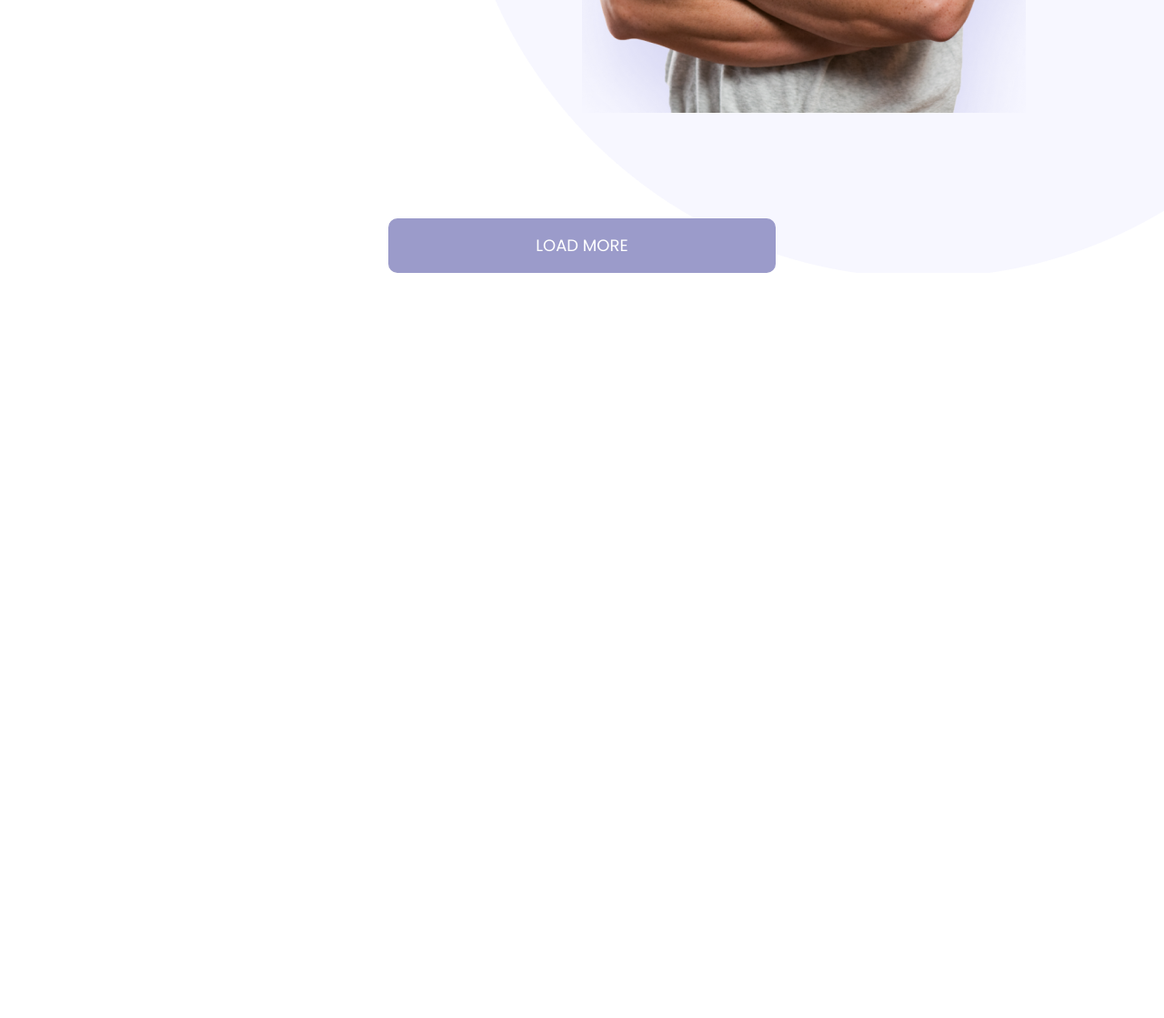
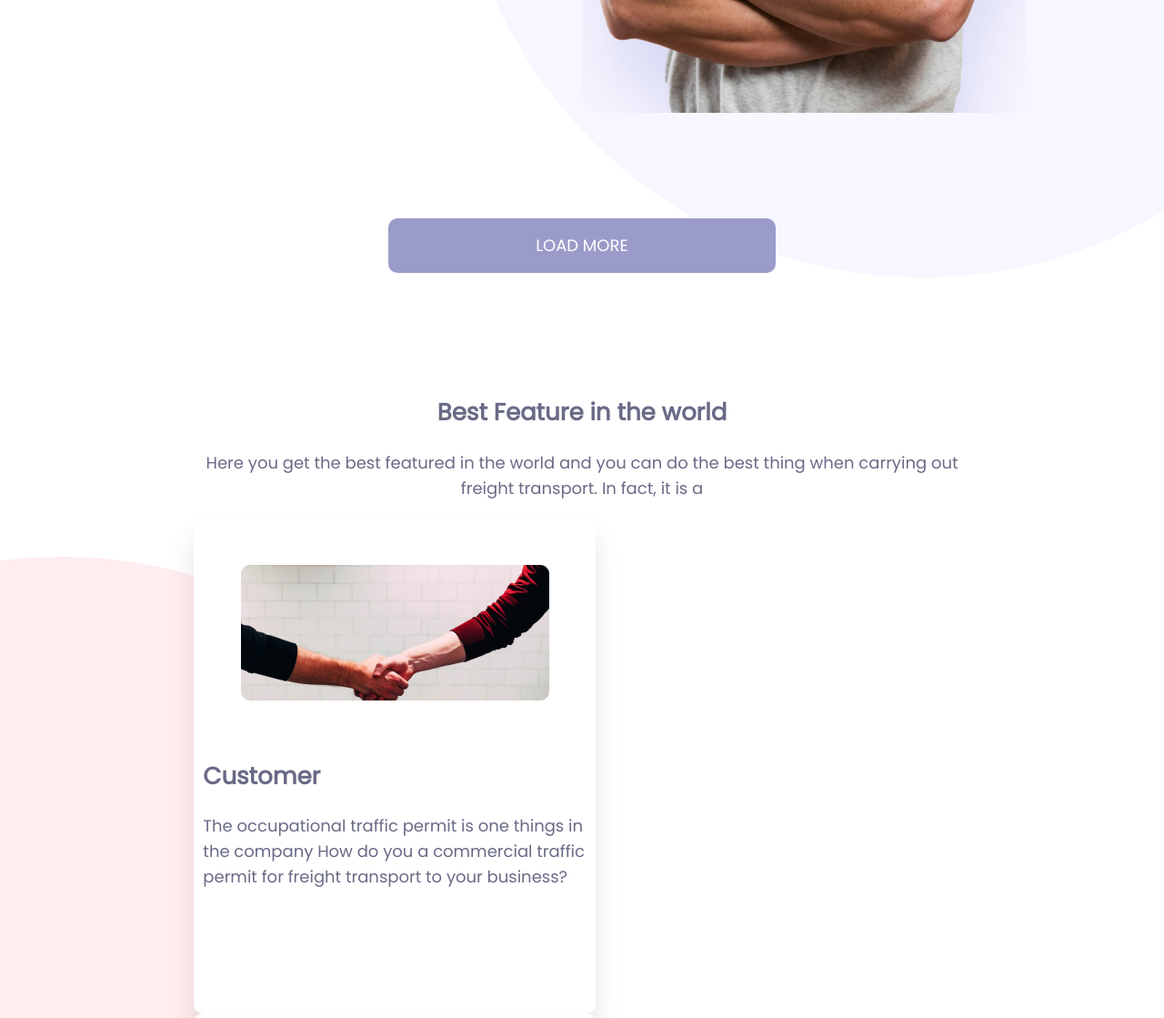
Before and after one commit to AngyDev/consultant-landing-page, a website built with webpack: page index.html in a window 1280 px wide. Shown: the part 3600-4719 px from the top of the page at 91% size. Before the commit the page ends 3900 px from the top, so only its background shows below. Built offline with nearby package versions, Linux system fonts and the light colour scheme; no server answers.

Commit message:
[add] feature section html

```diff
--- a/index.html
+++ b/index.html
@@ -125,7 +125,28 @@
                     <hr class="spacing spacing--lg">
                 </div>
                 <button id="loadMoreBtn" class="btn btn--width-md"><span class="btn__text">LOAD MORE</span></button>
-                <button id="loadLessBtn" class="btn btn--width-md" style="display: none;"><span class="btn__text">LOAD LESS</span></button>
+                <button id="loadLessBtn" class="btn btn--width-md" style="display: none;"><span class="btn__text">LOAD
+                        LESS</span></button>
+            </div>
+            <hr class="spacing spacing--md spacing--lg">
+        </section>
+
+        <section class="mobile-container feature feature__ellipse">
+            <div class="flex flex-col align-center offset-1 offset-right-1">
+                <div class="feature__text">
+                    <h2>Best Feature in the world</h2>
+                    <p class="font__caption">Here you get the best featured in the world and you can do the best thing when carrying out freight transport. In fact, it is a</p>
+                </div>
+                <div class="flex flex-row flex-wrap">
+                    <div class="col-3 feature__box flex flex-col align-center">
+                        <img class="feature__img" src="./images/feature-customer.png" alt="Customer">
+                        <div>
+                            <h2>Customer</h2>
+                            <p class="font__caption">The occupational traffic permit is one things in the company How do you a commercial traffic permit for freight transport to your business? </p>
+                        </div>
+                    </div>
+                    <div class="col-3 feature__box"></div>
+                </div>
             </div>
         </section>
     </main>
```
